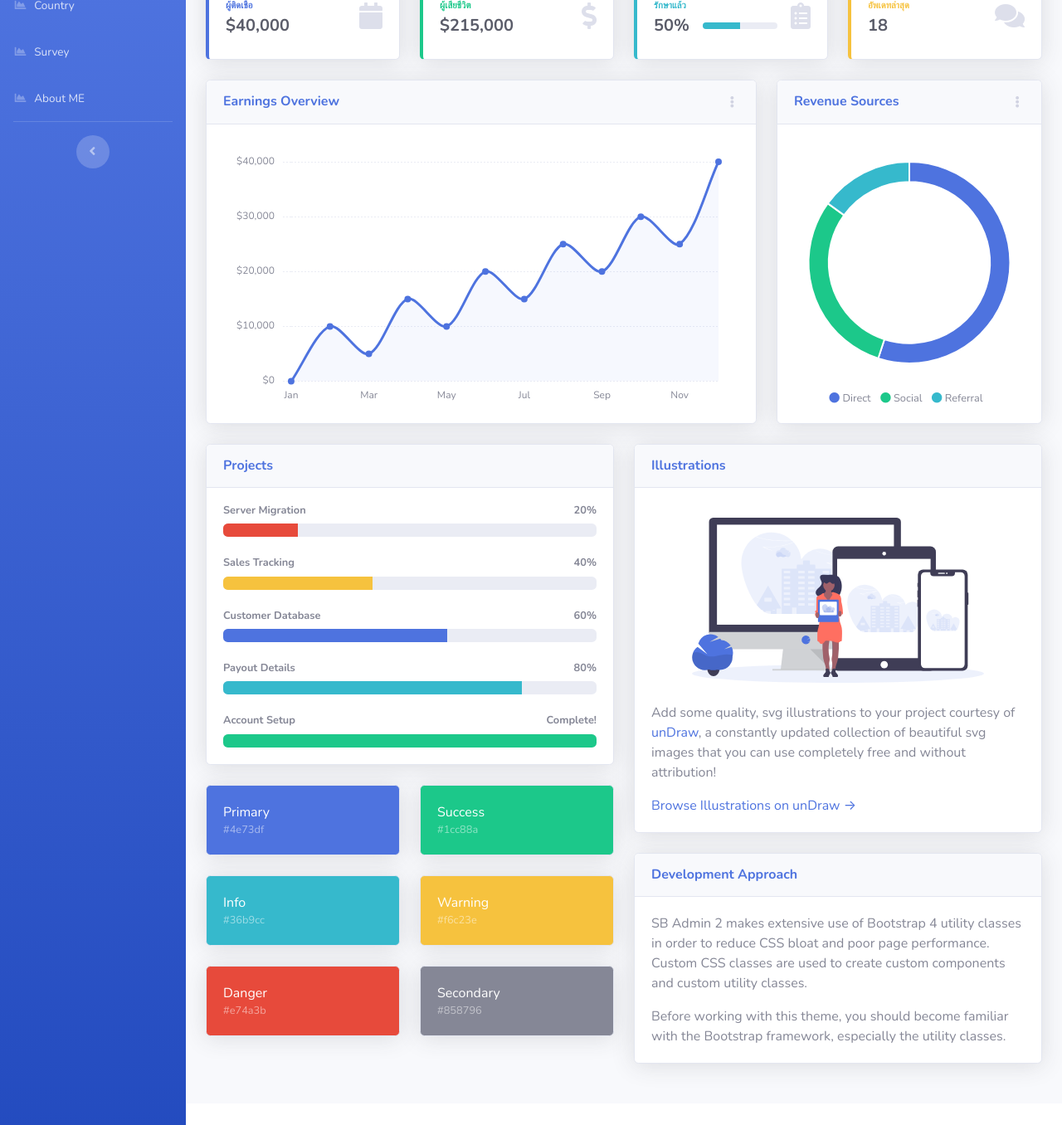
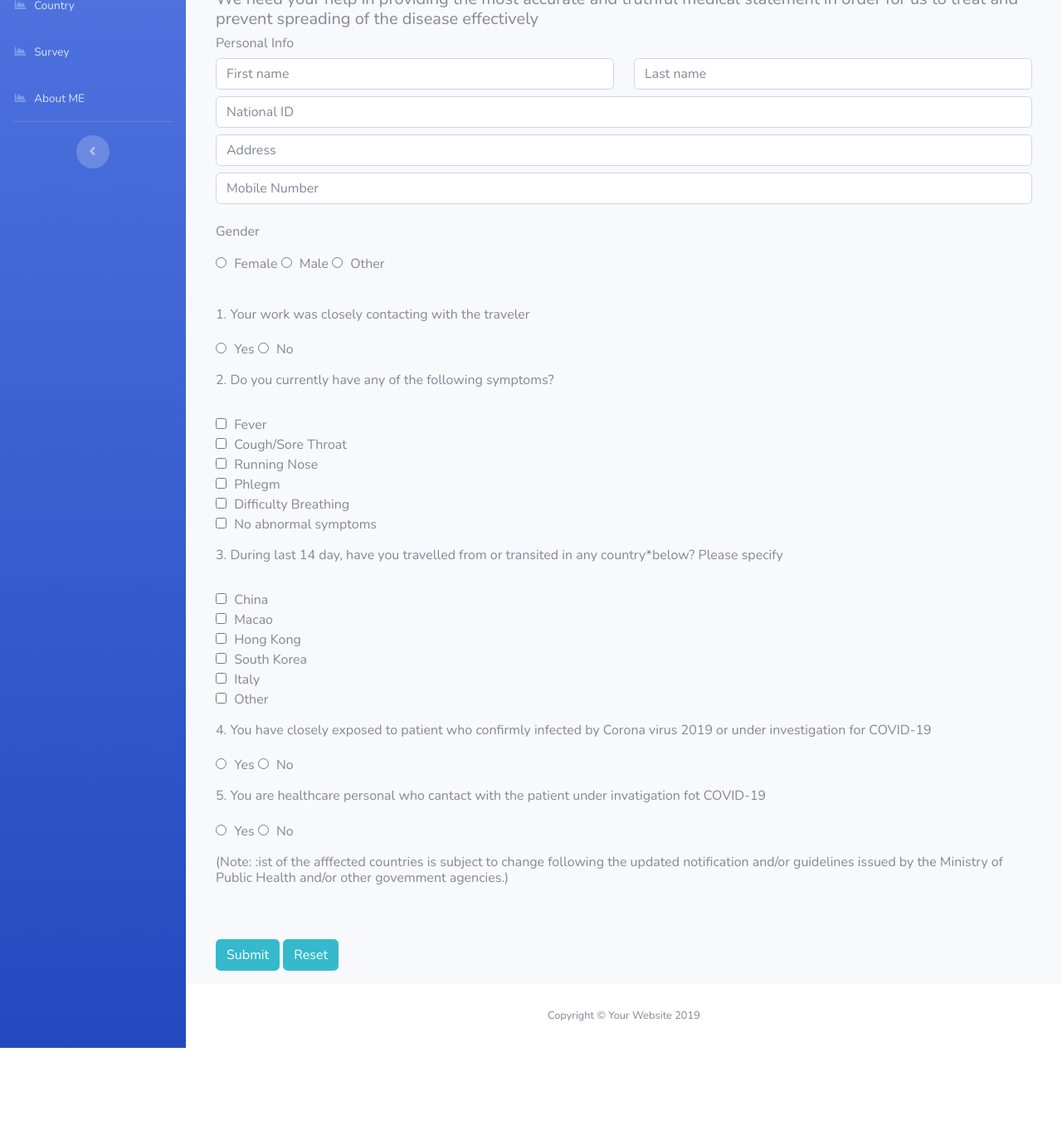
Before and after one commit to nuanchan/Covid-19-Dashboard, a plain HTML site: page survey.html in a window 1280 px wide. Shown: the part 182-1538 px from the top of the page at 83% size. After the commit the page ends 1445 px from the top, so only its background shows below. Drawn offline with nearby package versions, Linux system fonts and the light colour scheme.

Commit message:
create COVID 19 survey

```diff
--- a/survey.html
+++ b/survey.html
@@ -280,282 +280,197 @@
         <!-- Begin Page Content -->
         <div class="container-fluid">
 
-          <!-- Page Heading -->
-          <div class="d-sm-flex align-items-center justify-content-between mb-4">
-            <h1 class="h3 mb-0 text-gray-800">Thailand</h1>
+              <!-- Approach -->
+              <div class="col">
+                <form action="#" id="mainform" novalidate>
+                    <h1 class="display-4">Screening Questionnaire COVID-19</h1>
+                    <h5 class="display-5">We need your help in providing the most accurate and truthful medical statement in order for us to treat and prevent spreading of the disease effectively</h5>
+                    <h6 class="display-5">Personal Info</h6>
+                    <form>
+                      <div class="row">
+                        <div class="col">
+                          <input type="text" required name="fname" id="fname" class="form-control" placeholder="First name">
+                          <div class="valid-feedback">
+                            Looks Good!
                           </div>
-
-          <!-- Content Row -->
-          <div class="row">
-
-            <!-- Earnings (Monthly) Card Example -->
-            <div class="col-xl-3 col-md-6 mb-4">
-              <div class="card border-left-primary shadow h-100 py-2">
-                <div class="card-body">
-                  <div class="row no-gutters align-items-center">
-                    <div class="col mr-2">
-                      <div class="text-xs font-weight-bold text-primary text-uppercase mb-1">ผู้ติดเชื้อ</div>
-                      <div class="h5 mb-0 font-weight-bold text-gray-800">$40,000</div>
-                    </div>
-                    <div class="col-auto">
-                      <i class="fas fa-calendar fa-2x text-gray-300"></i>
+                          <div class="invalid-feedback">
+                            Please fill in your name
                           </div>
                         </div>
+                        <div class="col">
+                          <input type="text" required name="lname" id="lname" class="form-control" placeholder="Last name">
+                          <div class="valid-feedback">
+                            Looks Good!
+                          </div>
+                          <div class="invalid-feedback">
+                            Please fill in your lastname
+                          </div>
+                        </div>
+                      </div>
+                      <div class="row mt-2">
+                        <div class="col">
+                          <input type="text" required name="id" id="email" class="form-control" placeholder="National ID">
+                          <div class="valid-feedback">
+                            Looks Good!
+                          </div>
+                          <div class="invalid-feedback">
+                            Please fill in your National ID
+                          </div>
+                        </div>
+                      </div>
+                      <div class="row mt-2">
+                        <div class="col">
+                          <input type="text" required name="address" id="address" class="form-control" placeholder="Address">
+                          <div class="valid-feedback">
+                            Looks Good!
+                          </div>
+                          <div class="invalid-feedback">
+                            Please fill in your Address
+                          </div>
+                        </div>
+                      </div>
+                      <div class="row mt-2">
+                        <div class="col">
+                          <input type="text" pattern="[0-9]{3}[0-9]{7}" required name="tel" id="tel" class="form-control" placeholder="Mobile Number">
+                          <div class="valid-feedback">
+                            Looks Good!
+                          </div>
+                          <div class="invalid-feedback">
+                            Please fill in your Mobile number
+                          </div>
+                        </div>
+                      </div>
+                    <br>
+                    <h6 class="display-5">Gender</h6>
+                    <div class="row mt-3">
+                        <div class="col">
+                          <div class="form-check form-check-inline">
+                              <label class="form-check-label">
+                                  <input class="form-check-input" type="radio" name="gender" id="female" value="Female"> Female
+                                  <input class="form-check-input" type="radio" name="gender" id="male" value="Male"> Male
+                                  <input class="form-check-input" type="radio" name="gender" id="other" value="Other"> Other
+                              </label>
+                          </div>
+                        </div>
+                    </div>
+                    <br>
+                    <div class="form-group">
+
+                      <label for="" class="mt-3">
+                        <h6>1. Your work was closely contacting with the traveler</h6>
+                      </label>
+
+                      <div class="row mt-1">
+                        <div class="col">
+                          <div class="form-check form-check-inline">
+                            <label class="form-check-label">
+                                <input class="form-check-input" type="radio" name="checkno1" id="yes" value="Yes"> Yes
+                                <input class="form-check-input" type="radio" name="checkno1" id="no"  value="No"> No
+                            </label>
                         </div>
                         </div>
                       </div>
 
-            <!-- Earnings (Monthly) Card Example -->
-            <div class="col-xl-3 col-md-6 mb-4">
-              <div class="card border-left-success shadow h-100 py-2">
-                <div class="card-body">
-                  <div class="row no-gutters align-items-center">
-                    <div class="col mr-2">
-                      <div class="text-xs font-weight-bold text-success text-uppercase mb-1">ผู้เสียชีวิต</div>
-                      <div class="h5 mb-0 font-weight-bold text-gray-800">$215,000</div>
-                    </div>
-                    <div class="col-auto">
-                      <i class="fas fa-dollar-sign fa-2x text-gray-300"></i>
-                    </div>
-                  </div>
+
+
+                      <label for="" class="mt-3">
+
+                        <h6>2. Do you currently have any of the following symptoms?</h6>
+
+                      </label>
+
+                      <div class="row mt-3">
+                        <div class="col">
+                          <div class="form-check form-check-inline">
+                              <label class="form-check-label">
+                                  <input class="form-check-input" type="checkbox" name="checkno2" id="Fever" value="Fever"> Fever
+                             <br> <input class="form-check-input" type="checkbox" name="checkno2" id="Cough" value="Cough"> Cough/Sore Throat
+                             <br> <input class="form-check-input" type="checkbox" name="checkno2" id="Running" value="Running"> Running Nose
+                             <br> <input class="form-check-input" type="checkbox" name="checkno2" id="Phlegm" value="Phlegm"> Phlegm
+                             <br> <input class="form-check-input" type="checkbox" name="checkno2" id="Breathing" value="Breathing"> Difficulty Breathing
+                             <br> <input class="form-check-input" type="checkbox" name="checkno2" id="No abnormal symptoms" value="No abnormal symptoms"> No abnormal symptoms
+                              </label>
                           </div>
                         </div>
                     </div>
 
-            <!-- Earnings (Monthly) Card Example -->
-            <div class="col-xl-3 col-md-6 mb-4">
-              <div class="card border-left-info shadow h-100 py-2">
-                <div class="card-body">
-                  <div class="row no-gutters align-items-center">
-                    <div class="col mr-2">
-                      <div class="text-xs font-weight-bold text-info text-uppercase mb-1">รักษาแล้ว</div>
-                      <div class="row no-gutters align-items-center">
-                        <div class="col-auto">
-                          <div class="h5 mb-0 mr-3 font-weight-bold text-gray-800">50%</div>
-                        </div>
+
+
+                      <label for="" class="mt-3">
+
+                        <h6>3. During last 14 day, have you travelled from or transited in any country*below? Please specify</h6>
+
+                      </label>
+
+                      <div class="row mt-3">
                         <div class="col">
-                          <div class="progress progress-sm mr-2">
-                            <div class="progress-bar bg-info" role="progressbar" style="width: 50%" aria-valuenow="50" aria-valuemin="0" aria-valuemax="100"></div>
-                          </div>
-                        </div>
-                      </div>
-                    </div>
-                    <div class="col-auto">
-                      <i class="fas fa-clipboard-list fa-2x text-gray-300"></i>
-                    </div>
-                  </div>
+                          <div class="form-check form-check-inline">
+                              <label class="form-check-label">
+                                  <input class="form-check-input" type="checkbox" name="checkno3" id="China" value="China"> China
+                             <br> <input class="form-check-input" type="checkbox" name="checkno3" id="Macao" value="Macao"> Macao
+                             <br> <input class="form-check-input" type="checkbox" name="checkno3" id="Hong Kong" value="Hong Kong"> Hong Kong
+                             <br> <input class="form-check-input" type="checkbox" name="checkno3" id="South Korea" value="South Korea"> South Korea
+                             <br> <input class="form-check-input" type="checkbox" name="checkno3" id="Italy" value="Italy"> Italy
+                             <br> <input class="form-check-input" type="checkbox" name="checkno3" id="Other" value="Other"> Other
+                              </label>
                           </div>
                         </div>
                     </div>
 
-            <!-- Pending Requests Card Example -->
-            <div class="col-xl-3 col-md-6 mb-4">
-              <div class="card border-left-warning shadow h-100 py-2">
-                <div class="card-body">
-                  <div class="row no-gutters align-items-center">
-                    <div class="col mr-2">
-                      <div class="text-xs font-weight-bold text-warning text-uppercase mb-1">อัพเดทล่าสุด</div>
-                      <div class="h5 mb-0 font-weight-bold text-gray-800">18</div>
-                    </div>
-                    <div class="col-auto">
-                      <i class="fas fa-comments fa-2x text-gray-300"></i>
-                    </div>
-                  </div>
-                </div>
+                      <label for="" class="mt-3">
+
+                        <h6>4. You have closely exposed to patient who confirmly infected by Corona virus 2019 or under investigation for COVID-19</h6>
+
+                      </label>
+
+                      <div class="row mt-1">
+                        <div class="col">
+                          <div class="form-check form-check-inline">
+                            <label class="form-check-label">
+                                <input class="form-check-input" type="radio" name="checkno4" id="yes" value="Yes"> Yes
+                                <input class="form-check-input" type="radio" name="checkno4" id="no"  value="No"> No
+                            </label>
                         </div>
                         </div>
                       </div>
 
-          <!-- Content Row -->
 
-          <div class="row">
 
-            <!-- Area Chart -->
-            <div class="col-xl-8 col-lg-7">
-              <div class="card shadow mb-4">
-                <!-- Card Header - Dropdown -->
-                <div class="card-header py-3 d-flex flex-row align-items-center justify-content-between">
-                  <h6 class="m-0 font-weight-bold text-primary">Earnings Overview</h6>
-                  <div class="dropdown no-arrow">
-                    <a class="dropdown-toggle" href="#" role="button" id="dropdownMenuLink" data-toggle="dropdown" aria-haspopup="true" aria-expanded="false">
-                      <i class="fas fa-ellipsis-v fa-sm fa-fw text-gray-400"></i>
-                    </a>
-                    <div class="dropdown-menu dropdown-menu-right shadow animated--fade-in" aria-labelledby="dropdownMenuLink">
-                      <div class="dropdown-header">Dropdown Header:</div>
-                      <a class="dropdown-item" href="#">Action</a>
-                      <a class="dropdown-item" href="#">Another action</a>
-                      <div class="dropdown-divider"></div>
-                      <a class="dropdown-item" href="#">Something else here</a>
-                    </div>
-                  </div>
-                </div>
-                <!-- Card Body -->
-                <div class="card-body">
-                  <div class="chart-area">
-                    <canvas id="myAreaChart"></canvas>
-                  </div>
+                      <label for="" class="mt-3">
+
+                        <h6>5. You are healthcare personal who cantact with the patient under invatigation fot COVID-19</h6>
+
+                      </label>
+
+                      <div class="row mt-1">
+                        <div class="col">
+                          <div class="form-check form-check-inline">
+                            <label class="form-check-label">
+                                <input class="form-check-input" type="radio" name="checkno5" id="yes" value="Yes"> Yes
+                                <input class="form-check-input" type="radio" name="checkno5" id="no"  value="No"> No
+                            </label>
                         </div>
                         </div>
                       </div>
 
-            <!-- Pie Chart -->
-            <div class="col-xl-4 col-lg-5">
-              <div class="card shadow mb-4">
-                <!-- Card Header - Dropdown -->
-                <div class="card-header py-3 d-flex flex-row align-items-center justify-content-between">
-                  <h6 class="m-0 font-weight-bold text-primary">Revenue Sources</h6>
-                  <div class="dropdown no-arrow">
-                    <a class="dropdown-toggle" href="#" role="button" id="dropdownMenuLink" data-toggle="dropdown" aria-haspopup="true" aria-expanded="false">
-                      <i class="fas fa-ellipsis-v fa-sm fa-fw text-gray-400"></i>
-                    </a>
-                    <div class="dropdown-menu dropdown-menu-right shadow animated--fade-in" aria-labelledby="dropdownMenuLink">
-                      <div class="dropdown-header">Dropdown Header:</div>
-                      <a class="dropdown-item" href="#">Action</a>
-                      <a class="dropdown-item" href="#">Another action</a>
-                      <div class="dropdown-divider"></div>
-                      <a class="dropdown-item" href="#">Something else here</a>
+                      <label for="" class="mt-3">
+
+                        <h6>(Note: :ist of the afffected countries is subject to change following the updated notification and/or guidelines issued by the Ministry of Public Health and/or other govemment agencies.)</h6>
+
+                      </label>
+
+                      <div class="row mt-5">
+                          <div class="col">
+                              <button class="btn btn-info" type="submit">Submit</button>
+                              <button class="btn btn-info" type="reset">Reset</button>
                           </div>
                       </div>
-                </div>
-                <!-- Card Body -->
-                <div class="card-body">
-                  <div class="chart-pie pt-4 pb-2">
-                    <canvas id="myPieChart"></canvas>
-                  </div>
-                  <div class="mt-4 text-center small">
-                    <span class="mr-2">
-                      <i class="fas fa-circle text-primary"></i> Direct
-                    </span>
-                    <span class="mr-2">
-                      <i class="fas fa-circle text-success"></i> Social
-                    </span>
-                    <span class="mr-2">
-                      <i class="fas fa-circle text-info"></i> Referral
-                    </span>
-                  </div>
-                </div>
-              </div>
-            </div>
+                    </form>
+                </form>
             </div>
 
-          <!-- Content Row -->
-          <div class="row">
 
-            <!-- Content Column -->
-            <div class="col-lg-6 mb-4">
 
-              <!-- Project Card Example -->
-              <div class="card shadow mb-4">
-                <div class="card-header py-3">
-                  <h6 class="m-0 font-weight-bold text-primary">Projects</h6>
-                </div>
-                <div class="card-body">
-                  <h4 class="small font-weight-bold">Server Migration <span class="float-right">20%</span></h4>
-                  <div class="progress mb-4">
-                    <div class="progress-bar bg-danger" role="progressbar" style="width: 20%" aria-valuenow="20" aria-valuemin="0" aria-valuemax="100"></div>
-                  </div>
-                  <h4 class="small font-weight-bold">Sales Tracking <span class="float-right">40%</span></h4>
-                  <div class="progress mb-4">
-                    <div class="progress-bar bg-warning" role="progressbar" style="width: 40%" aria-valuenow="40" aria-valuemin="0" aria-valuemax="100"></div>
-                  </div>
-                  <h4 class="small font-weight-bold">Customer Database <span class="float-right">60%</span></h4>
-                  <div class="progress mb-4">
-                    <div class="progress-bar" role="progressbar" style="width: 60%" aria-valuenow="60" aria-valuemin="0" aria-valuemax="100"></div>
-                  </div>
-                  <h4 class="small font-weight-bold">Payout Details <span class="float-right">80%</span></h4>
-                  <div class="progress mb-4">
-                    <div class="progress-bar bg-info" role="progressbar" style="width: 80%" aria-valuenow="80" aria-valuemin="0" aria-valuemax="100"></div>
-                  </div>
-                  <h4 class="small font-weight-bold">Account Setup <span class="float-right">Complete!</span></h4>
-                  <div class="progress">
-                    <div class="progress-bar bg-success" role="progressbar" style="width: 100%" aria-valuenow="100" aria-valuemin="0" aria-valuemax="100"></div>
-                  </div>
-                </div>
-              </div>
-
-              <!-- Color System -->
-              <div class="row">
-                <div class="col-lg-6 mb-4">
-                  <div class="card bg-primary text-white shadow">
-                    <div class="card-body">
-                      Primary
-                      <div class="text-white-50 small">#4e73df</div>
-                    </div>
-                  </div>
-                </div>
-                <div class="col-lg-6 mb-4">
-                  <div class="card bg-success text-white shadow">
-                    <div class="card-body">
-                      Success
-                      <div class="text-white-50 small">#1cc88a</div>
-                    </div>
-                  </div>
-                </div>
-                <div class="col-lg-6 mb-4">
-                  <div class="card bg-info text-white shadow">
-                    <div class="card-body">
-                      Info
-                      <div class="text-white-50 small">#36b9cc</div>
-                    </div>
-                  </div>
-                </div>
-                <div class="col-lg-6 mb-4">
-                  <div class="card bg-warning text-white shadow">
-                    <div class="card-body">
-                      Warning
-                      <div class="text-white-50 small">#f6c23e</div>
-                    </div>
-                  </div>
-                </div>
-                <div class="col-lg-6 mb-4">
-                  <div class="card bg-danger text-white shadow">
-                    <div class="card-body">
-                      Danger
-                      <div class="text-white-50 small">#e74a3b</div>
-                    </div>
-                  </div>
-                </div>
-                <div class="col-lg-6 mb-4">
-                  <div class="card bg-secondary text-white shadow">
-                    <div class="card-body">
-                      Secondary
-                      <div class="text-white-50 small">#858796</div>
-                    </div>
-                  </div>
-                </div>
-              </div>
-
-            </div>
-
-            <div class="col-lg-6 mb-4">
-
-              <!-- Illustrations -->
-              <div class="card shadow mb-4">
-                <div class="card-header py-3">
-                  <h6 class="m-0 font-weight-bold text-primary">Illustrations</h6>
-                </div>
-                <div class="card-body">
-                  <div class="text-center">
-                    <img class="img-fluid px-3 px-sm-4 mt-3 mb-4" style="width: 25rem;" src="img/undraw_posting_photo.svg" alt="">
-                  </div>
-                  <p>Add some quality, svg illustrations to your project courtesy of <a target="_blank" rel="nofollow" href="https://undraw.co/">unDraw</a>, a constantly updated collection of beautiful svg images that you can use completely free and without attribution!</p>
-                  <a target="_blank" rel="nofollow" href="https://undraw.co/">Browse Illustrations on unDraw &rarr;</a>
-                </div>
-              </div>
-
-              <!-- Approach -->
-              <div class="card shadow mb-4">
-                <div class="card-header py-3">
-                  <h6 class="m-0 font-weight-bold text-primary">Development Approach</h6>
-                </div>
-                <div class="card-body">
-                  <p>SB Admin 2 makes extensive use of Bootstrap 4 utility classes in order to reduce CSS bloat and poor page performance. Custom CSS classes are used to create custom components and custom utility classes.</p>
-                  <p class="mb-0">Before working with this theme, you should become familiar with the Bootstrap framework, especially the utility classes.</p>
-                </div>
-              </div>
-
-            </div>
-          </div>
 
         </div>
         <!-- /.container-fluid -->
@@ -601,6 +516,20 @@
   <script src="js/demo/chart-area-demo.js"></script>
   <script src="js/demo/chart-pie-demo.js"></script>
 
+  <script>
+    $(function(){
+        $("#mainform").submit(function(event){
+            console.log("submitted");
+            if($("#mainform")[0].checkValidity()==false){
+                event.preventDefault();
+            }
+            $("#mainform").addClass("was-validated");
+        })
+
+
+    })
+</script>
+
 </body>
 
 </html>
```
Lines whose indentation alone changed are shown as unchanged.
